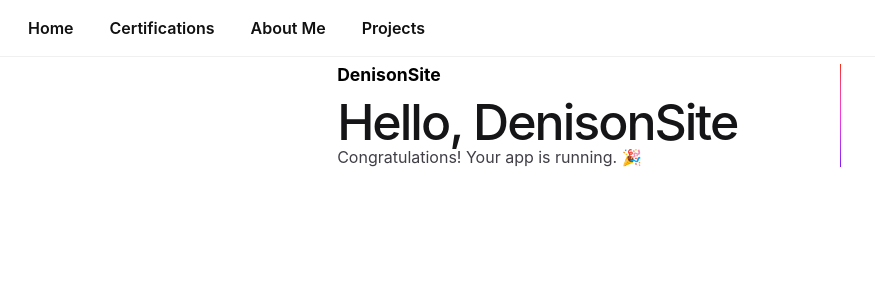
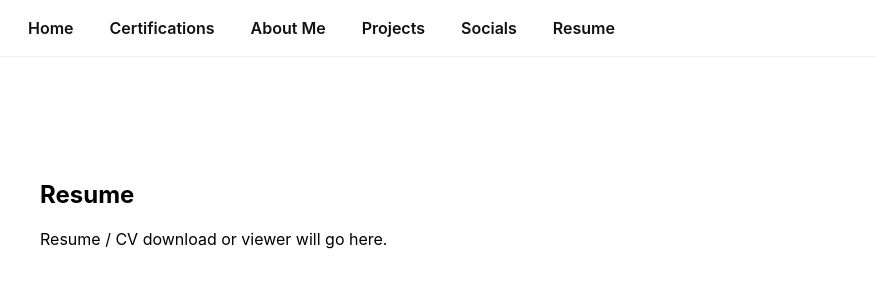
Before and after one commit to JustinDenison/DenisonSite, an Angular app: page /resume in a window 1280 px wide. Before the commit this address led to /. Shown: the top 300 px of the page, without its empty margins (0-875 px from the left). Built offline with nearby package versions, Linux system fonts and the light colour scheme.

Commit message:
feat: add Socials and Resume pages + nav links and routes

```diff
--- a/src/app/app.routes.ts
+++ b/src/app/app.routes.ts
@@ -3,6 +3,8 @@ import { Home } from './home/home.component';
 import { Certifications } from './certifications/certifications.component';
 import { About } from './about/about.component';
 import { Projects } from './projects/projects.component';
+import { Socials } from './socials/socials.component';
+import { Resume } from './resume/resume.component';
 
 export const routes: Routes = [
   { path: '', redirectTo: 'home', pathMatch: 'full' },
@@ -10,4 +12,6 @@ export const routes: Routes = [
   { path: 'certifications', component: Certifications, data: { title: 'Certifications' } },
   { path: 'about', component: About, data: { title: 'About Me' } },
   { path: 'projects', component: Projects, data: { title: 'Projects' } },
+  { path: 'socials', component: Socials, data: { title: 'Socials' } },
+  { path: 'resume', component: Resume, data: { title: 'Resume' } },
 ];
--- a/src/app/index.ts
+++ b/src/app/index.ts
@@ -3,3 +3,5 @@ export * from './home/home.component';
 export * from './about/about.component';
 export * from './certifications/certifications.component';
 export * from './projects/projects.component';
+export * from './socials/socials.component';
+export * from './resume/resume.component';
--- a/src/app/main/app.html
+++ b/src/app/main/app.html
@@ -4,25 +4,13 @@
     <a class="nav-btn" routerLink="/certifications">Certifications</a>
     <a class="nav-btn" routerLink="/about">About Me</a>
     <a class="nav-btn" routerLink="/projects">Projects</a>
+    <a class="nav-btn" routerLink="/socials">Socials</a>
+    <a class="nav-btn" routerLink="/resume">Resume</a>
   </div>
 </nav>
 
 <main class="main" style="padding-top:56px;">
   <div class="content">
-    <div class="left-side">
-      <div class="brand-logo">DenisonSite</div>
-      <h1>Hello, {{ title() }}</h1>
-      <p>Congratulations! Your app is running. 🎉</p>
-    </div>
-    <div class="divider" role="separator" aria-label="Divider"></div>
-    <div class="right-side">
-      <div class="pill-group">
-        <!-- pill links preserved -->
-      </div>
-      <div class="social-links">
-        <!-- social links preserved -->
-      </div>
-    </div>
   </div>
 </main>
 
--- /dev/null
+++ b/src/app/resume/resume.component.html
@@ -0,0 +1,4 @@
+<section style="padding:2rem;">
+  <h1>Resume</h1>
+  <p>Resume / CV download or viewer will go here.</p>
+</section>
--- /dev/null
+++ b/src/app/resume/resume.component.scss
@@ -0,0 +1 @@
+/* resume page styles (empty for now) */
--- /dev/null
+++ b/src/app/socials/socials.component.html
@@ -0,0 +1,4 @@
+<section style="padding:2rem;">
+  <h1>Socials</h1>
+  <p>Links to social profiles will go here.</p>
+</section>
--- /dev/null
+++ b/src/app/socials/socials.component.scss
@@ -0,0 +1 @@
+/* socials page styles (empty for now) */
```
Also changed, not shown: src/app/resume/resume.component.ts (added, +9 -0 lines), src/app/socials/socials.component.ts (added, +9 -0 lines).
